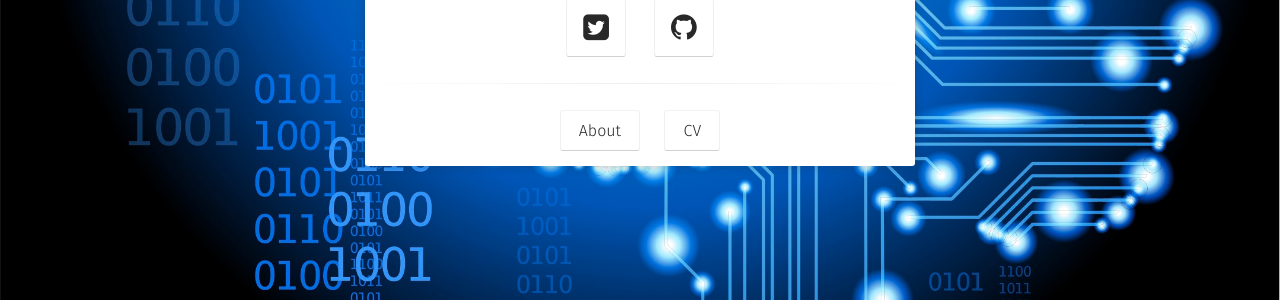
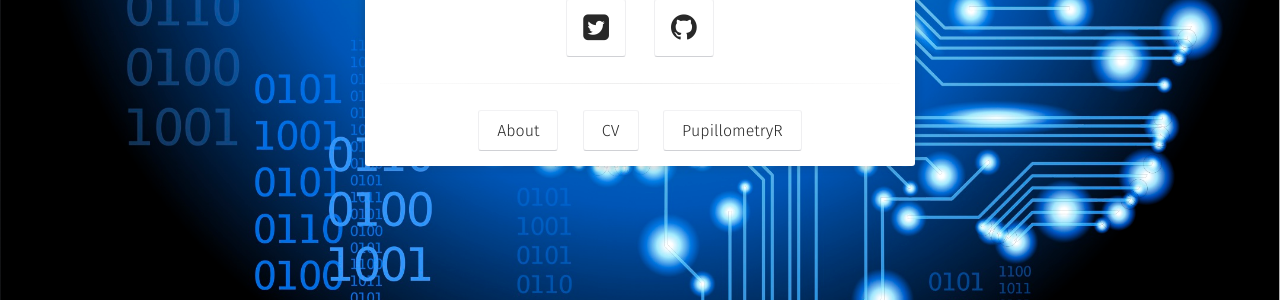
Before and after one commit to samhforbes/samhforbes.github.io, a Jekyll site: the page built from index.html, in a window 1280 px wide. Shown: the part 520-820 px from the top of the page. Built offline with Jekyll 4.4.1, drawn with Linux system fonts in a browser that asks for light colours; some web fonts are replaced.

Commit message:
add PR button

```diff
--- a/_layouts/home.html
+++ b/_layouts/home.html
@@ -38,6 +38,9 @@ layout: compress
                          <a class="btn zoombtn" href="{{ site.url }}/CV/samuel_forbes.pdf">
                          CV
                          </a>
+                         <a class="btn zoombtn" href="{{ site.url }}/PupillometryR">
+                         PupillometryR
+                         </a>
                  </h3>
             </div>
         </div>
```
Also changed, not shown: _posts/About.md (+1 -1 lines).
